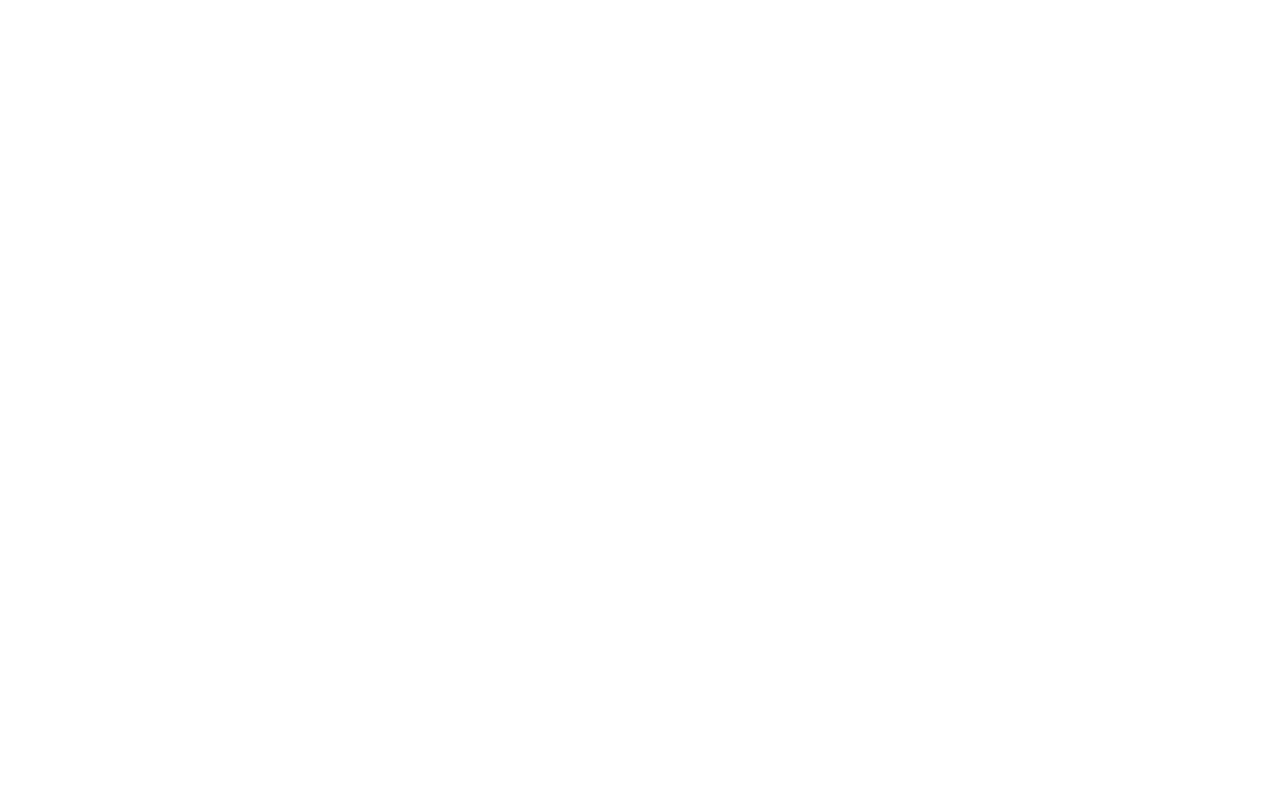
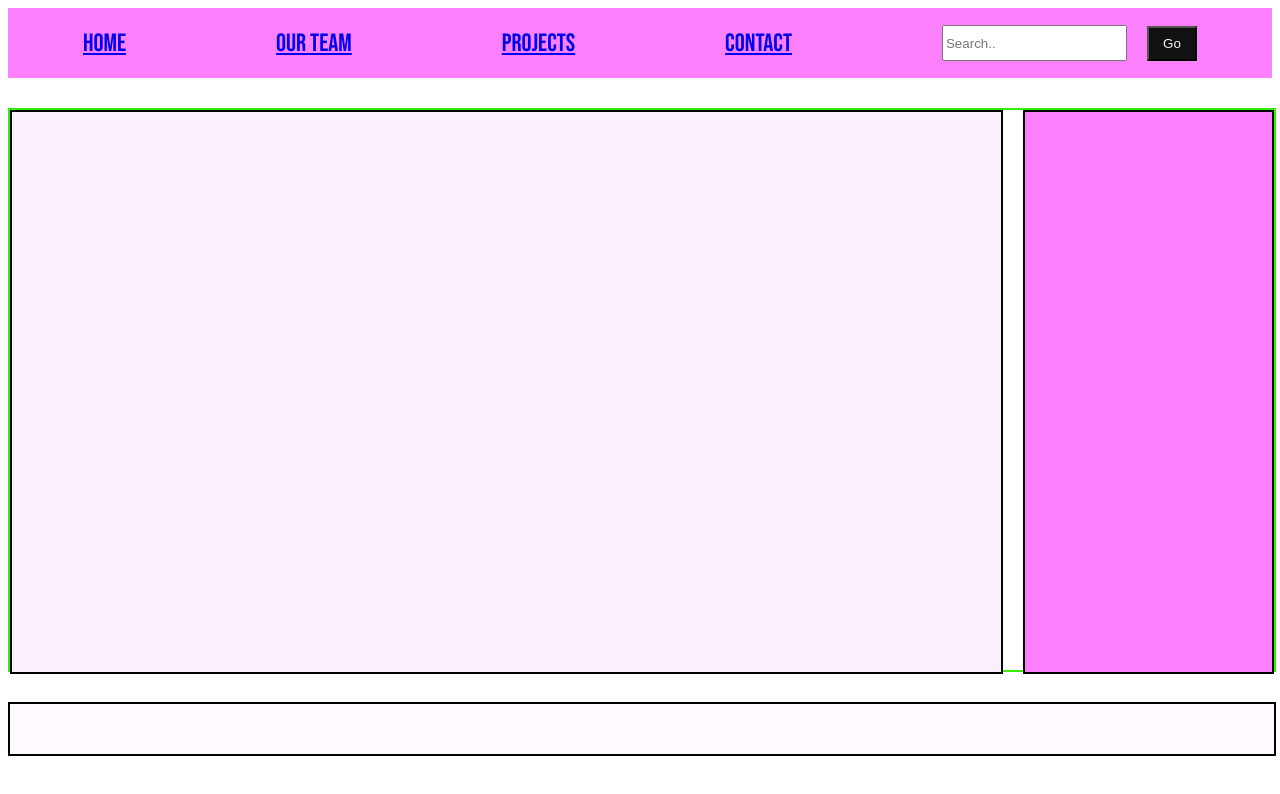
Before and after one commit to KhizarAlam20/6th-Semester, a plain HTML site: page WE LAB/K213868_LAB_2_Khizar_Alam/K213868_LAB_2_Khizar_Alam/html_files/k213868_task_08.html in a window 1280 px wide. Drawn offline with Linux system fonts and the light colour scheme.

Commit message:
update in Q8

```diff
--- a/WE LAB/K213868_LAB_2_Khizar_Alam/K213868_LAB_2_Khizar_Alam/html_files/k213868_task_08.css
+++ b/WE LAB/K213868_LAB_2_Khizar_Alam/K213868_LAB_2_Khizar_Alam/html_files/k213868_task_08.css
@@ -0,0 +1,84 @@
+/* body {
+    font-family: "Bebas Neue", sans-serif;
+    font-weight: 400;
+    font-style: normal;
+} */
+
+.navBar{
+    background-color: #FF80FF;
+    height: 70px;
+    font-size: 25px;
+    /* display: flex;
+    justify-content: space-evenly; */
+    font-family: "Bebas Neue", sans-serif;
+    font-weight: 400;
+    align-items: center;
+    align-content: center;
+    font-style: normal;
+}
+
+.container{
+    /* border: 2px solid black; */
+    height: 70px;
+    display: flex;
+    justify-content: space-around;
+    align-content: center;
+    align-items: center;
+}
+
+.search{
+    /* border: 2px solid black; */
+    height: 30px;
+}
+.search-b{
+    /* border: 2px solid black; */
+    display: flex;
+    justify-content: space-around;
+    align-content: center;
+    align-items: center;
+}
+
+.search-btn{
+    height: 35px;
+    width: 50px;
+    /* border: 2px solid black; */
+    background-color: rgb(19, 18, 18);
+    margin-left: 20px;
+    color: whitesmoke;
+}
+
+
+.main{
+    border: 2px solid rgb(49, 238, 2);
+   /* padding-top: 30px; */
+   margin-top: 30px;
+    height: 70vh;
+    display:flex;
+    width: 100%;
+
+}
+
+.first{
+    background-color:  #faeffa;;
+    height: 100%;
+    width: 80%;
+    border: 2px solid black;
+}
+
+
+.second{
+    height: 100%;
+    width: 20%;
+    border: 2px solid black;
+    margin-left: 20px;
+    background-color:  #FF80FF;;
+}
+
+
+.footer{
+    border: 2px solid black;
+    background-color:  #fffaff;
+    margin-top: 30px;
+    width: 100%;
+    height: 50px;
+}
--- a/WE LAB/K213868_LAB_2_Khizar_Alam/K213868_LAB_2_Khizar_Alam/html_files/k213868_task_08.html
+++ b/WE LAB/K213868_LAB_2_Khizar_Alam/K213868_LAB_2_Khizar_Alam/html_files/k213868_task_08.html
@@ -3,10 +3,49 @@
 <head>
     <meta charset="UTF-8">
     <meta name="viewport" content="width=device-width, initial-scale=1.0">
-    <link rel="stylesheet" href="">
+
+
+    <link rel="preconnect" href="https://fonts.googleapis.com">
+    <link rel="preconnect" href="https://fonts.gstatic.com" crossorigin>
+    <link href="https://fonts.googleapis.com/css2?family=Bebas+Neue&display=swap" rel="stylesheet">
+
+    <link rel="stylesheet" href="k213868_task_08.css">
+
+
     <title>www.khizaralam.com</title>
 </head>
 <body>
+   <header>
+       <nav class="navBar">
+            <div class="container">
+                <a class="link" href="https://www.google.com">Home</a>
+                <a class="link" href="https://www.google.com">Our Team</a>
+                <a class="link" href="https://www.google.com">Projects</a>
+                <a class="link" href="https://www.google.com">Contact</a>
 
+                <div class="search-b">
+                    <input class="search" type="text" placeholder="Search..">
+                    <button class = "search-btn" type="button">Go</button>
+                </div>
+
+                </div>
+       </nav>
+   </header>
+
+   <div class="main">
+        <div class="first">
+
+        </div>
+
+        <div class="second">
+
+        </div>
+   </div>
+
+    <footer>
+        <div class="footer">
+
+        </div>
+    </footer>
 </body>
 </html>
```
